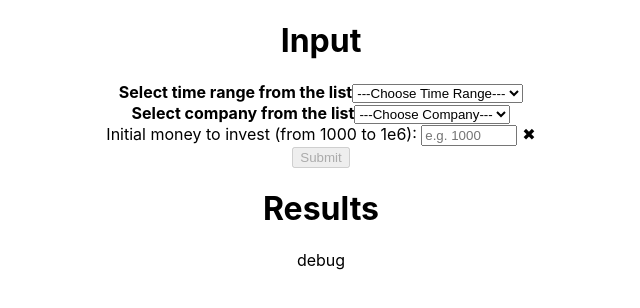
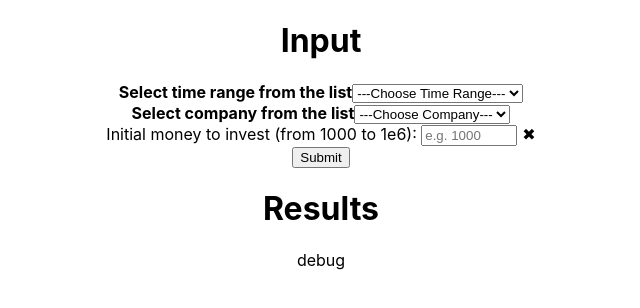
Before and after one commit to ziyuan-h/heroku-react-app, a React (Create React App) app: page / in a window 1280 px wide. Shown: the top 308 px of the page, without its empty margins (319-959 px from the left). Built offline with nearby package versions, Linux system fonts and the light colour scheme.

Commit message:
Update App.js

```diff
--- a/src/App.js
+++ b/src/App.js
@@ -15,7 +15,7 @@ const decodeFileBase64 = (base64String) => {
 function App() {
   const [inputFileData, setInputFileData] = React.useState(''); // represented as bytes data (string)
   const [outputFileData, setOutputFileData] = React.useState(''); // represented as readable data (text string)
-  const [buttonDisable, setButtonDisable] = React.useState(true);
+  const [buttonDisable, setButtonDisable] = React.useState(false);
   const [buttonText, setButtonText] = React.useState('Submit');
 
   // my modification
@@ -122,6 +122,8 @@ function App() {
     } else {
       setCompany("goog");
     }
+
+
   }
 
   const handleSubmitDebug = (event) => {
@@ -138,19 +140,21 @@ function App() {
         <form onSubmit={handleSubmit}>
           <div>
             <b> Select time range from the list</b>
-            <select id="selectTimeRange" onchange={inputTimeRange} >
+            <select id="selectTimeRange" onchange={inputTimeRange} required>
               <option> ---Choose Time Range--- </option>
               <option> year </option>
               <option> month </option>
               <option> week </option>
             </select>
+            <span class="validity"></span>
           </div>
           <div>
             <b> Select company from the list</b>
-              <select id="selectCompany" onchange={inputCompany} >
+              <select id="selectCompany" onchange={inputCompany} required>
                 <option> ---Choose Company--- </option>
                 <option> Google </option>
               </select>
+              <span class="validity"></span>
             </div>
           <div>
             <label for="initial_money">Initial money to invest (from 1000 to 1e6): </label>
```
